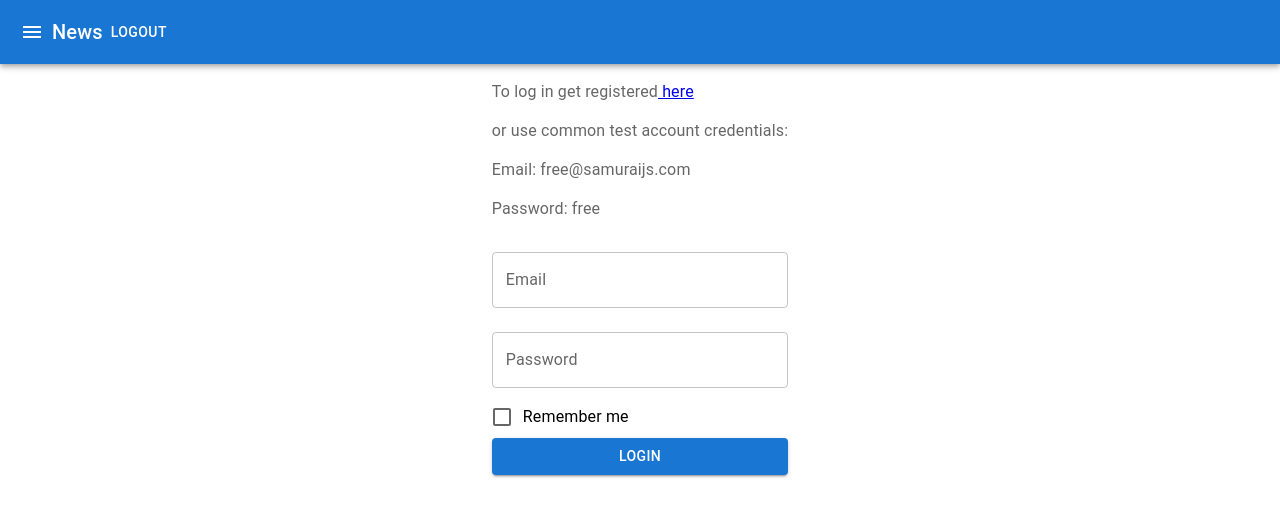
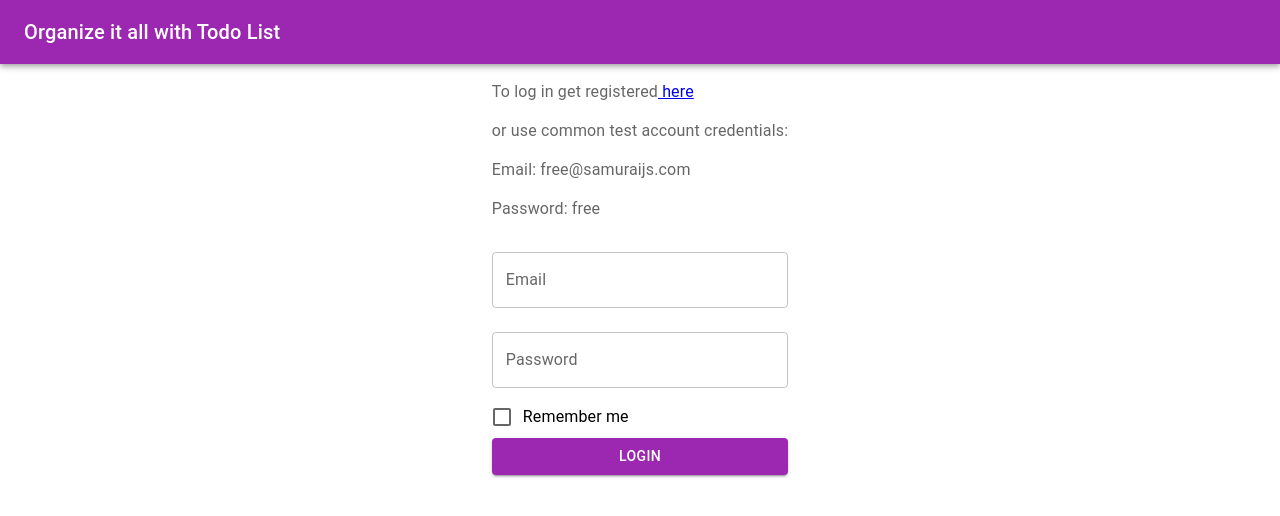
Before and after one commit to Rombeso/TodoList, a React (Create React App) app: page /#/Login in a window 1280 px wide. Shown: the top 516 px of the page. Built offline with nearby package versions, Linux system fonts and the light colour scheme; no server answers.

Commit message:
Changed design

```diff
--- a/src/app/App.tsx
+++ b/src/app/App.tsx
@@ -16,8 +16,9 @@ import {ErrorSnackbar} from "../components/ErrorSnackbar/ErrorSnackbar";
 import {Navigate, Route, Routes} from "react-router-dom";
 import {Login} from "../features/Login/Login";
 import {useDispatch, useSelector} from "react-redux";
-import {CircularProgress} from "@mui/material";
+import {CircularProgress, createTheme} from "@mui/material";
 import {logoutTC} from "../features/Login/auth-reducer";
+import {purple} from "@mui/material/colors";
 
 
 export type TasksStateType = {
@@ -27,6 +28,19 @@ export type TasksStateType = {
 
 class initialState {
 }
+
+const theme = createTheme({
+    palette: {
+        primary: {
+            // Purple and green play nicely together.
+            main: purple[500],
+        },
+        secondary: {
+            // This is green.A700 as hex.
+            main: '#11cb5f',
+        },
+    },
+});
 
 function App() {
 
@@ -49,23 +63,18 @@ function App() {
     const logoutHandler = () => {
         dispatch(logoutTC())
     }
-    // const logoutHandler = useCallback(() => {
-    //     dispatch(logoutTC())
-    // }, [dispatch])
 
     return (
 
         <div className="App">
-            <AppBar position="static">
-                <Toolbar>
-                    <IconButton edge="start" color="inherit" aria-label="menu">
-                        <Menu/>
-                    </IconButton>
-                    <Typography variant="h6">
-                        News
+            <AppBar position="static" color="secondary">
+                <Toolbar >
+                    <Typography variant="h6" component="div" sx={{ flexGrow: 1 }}>
+                        Organize it all
+                        with Todo List
                     </Typography>
 
-                    {isInitilized && <Button color="inherit" onClick={logoutHandler}>Logout</Button>}
+                    {isLoggedIn && <Button color="inherit" variant="outlined" onClick={logoutHandler}>Logout</Button>}
 
                 </Toolbar>
             </AppBar>
--- a/src/features/Login/Login.tsx
+++ b/src/features/Login/Login.tsx
@@ -88,7 +88,7 @@ export const Login = () => {
                                           control={<Checkbox/>}
                                           {...formik.getFieldProps('rememberMe')}
                         />
-                        <Button type={'submit'} variant={'contained'} color={'primary'}>
+                        <Button type={'submit'} variant={'contained'} color={'secondary'}>
                             Login
                         </Button>
                     </FormGroup>
```
